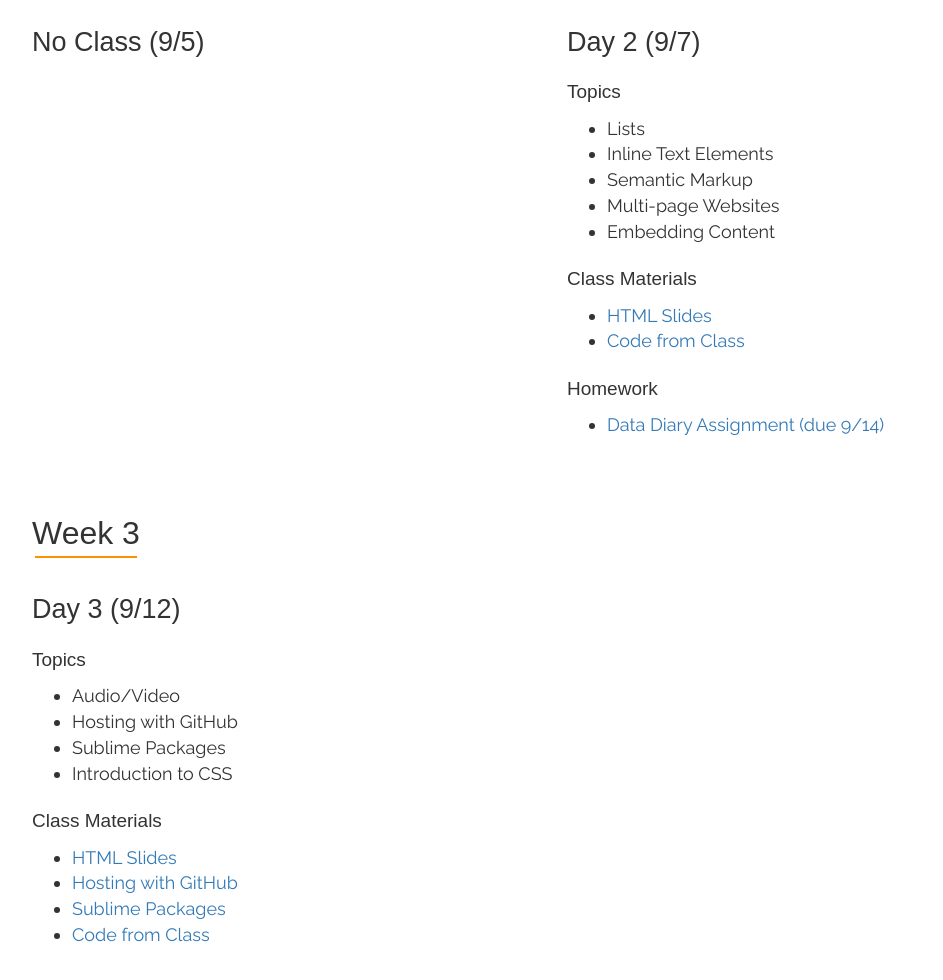
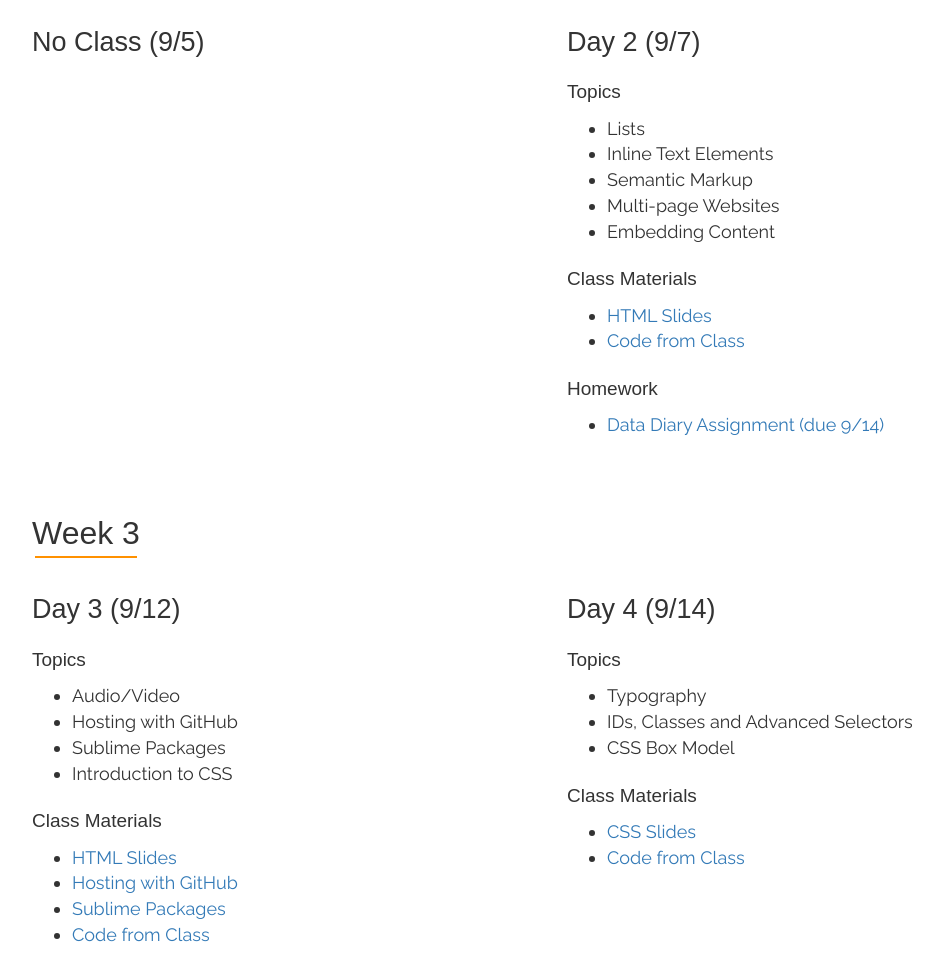
Before and after one commit to mikewesthad/saic-webart, a plain HTML site: page schedule.html in a window 1280 px wide. Shown: the part 719-1699 px from the top of the page, without its empty margins (83-1026 px from the left). Drawn offline with nearby package versions, Linux system fonts and the light colour scheme; a web font is replaced by a local one.

Commit message:
Update 2016-09-15T02:56:02.689Z

```diff
--- a/schedule.html
+++ b/schedule.html
@@ -154,26 +154,24 @@
             <li><a href="https://github.com/mikewesthad/saic-webart/raw/master/class-files/code/Day03_Code.zip">Code from Class</a></li>
           </ul>
         </div>
-        <!-- <div class="col-xs-6">
-          <h2 class="day-title">Day 2 (9/7)</h2>
+        <div class="col-xs-6">
+          <h2 class="day-title">Day 4 (9/14)</h2>
           <h3>Topics</h3>
           <ul>
-            <li>Lists</li>
-            <li>Inline Text Elements</li>
-            <li>Semantic Markup</li>
-            <li>Multi-page Websites</li>
-            <li>Embedding Content</li>
+            <li>Typography</li>
+            <li>IDs, Classes and Advanced Selectors</li>
+            <li>CSS Box Model</li>
           </ul>
           <h3>Class Materials</h3>
           <ul>
-            <li><a href="https://github.com/mikewesthad/saic-webart/raw/master/class-files/slides/Day02_HTML.pdf">HTML Slides</a></li>
-            <li><a href="https://github.com/mikewesthad/saic-webart/raw/master/class-files/code/Day02_Code.zip">Code from Class</a></li>
+            <li><a href="https://github.com/mikewesthad/saic-webart/raw/master/class-files/slides/Day04_CSS.pdf">CSS Slides</a></li>
+            <li><a href="https://github.com/mikewesthad/saic-webart/raw/master/class-files/code/Day04_Code.zip">Code from Class</a></li>
           </ul>
-          <h3>Homework</h3>
+          <!-- <h3>Homework</h3>
           <ul>
             <li><a href="https://github.com/mikewesthad/saic-webart/raw/master/class-files/homework/Day02_Homework_DataDiary.pdf">Data Diary Assignment (due 9/14)</a></li>
-          </ul>
-        </div> -->
+          </ul> -->
+        </div>
       </div>
     </div>
 
```
